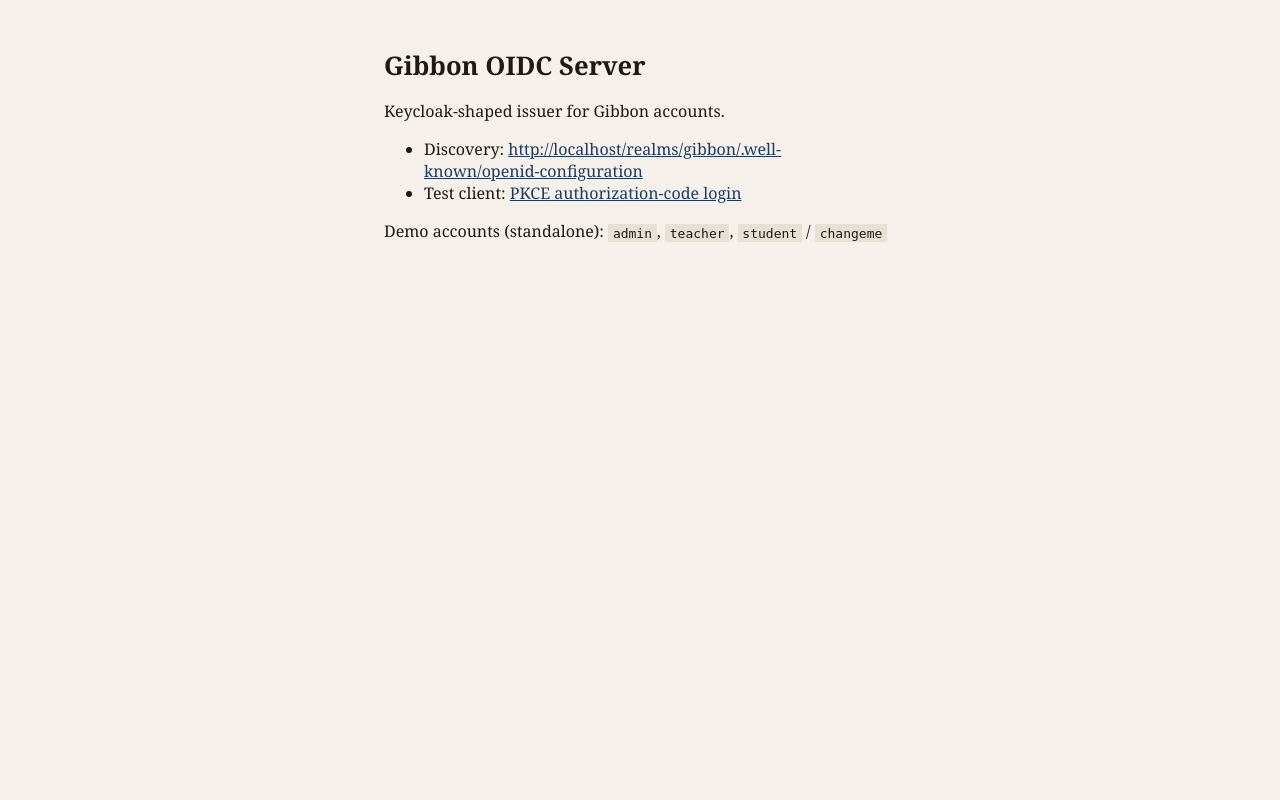
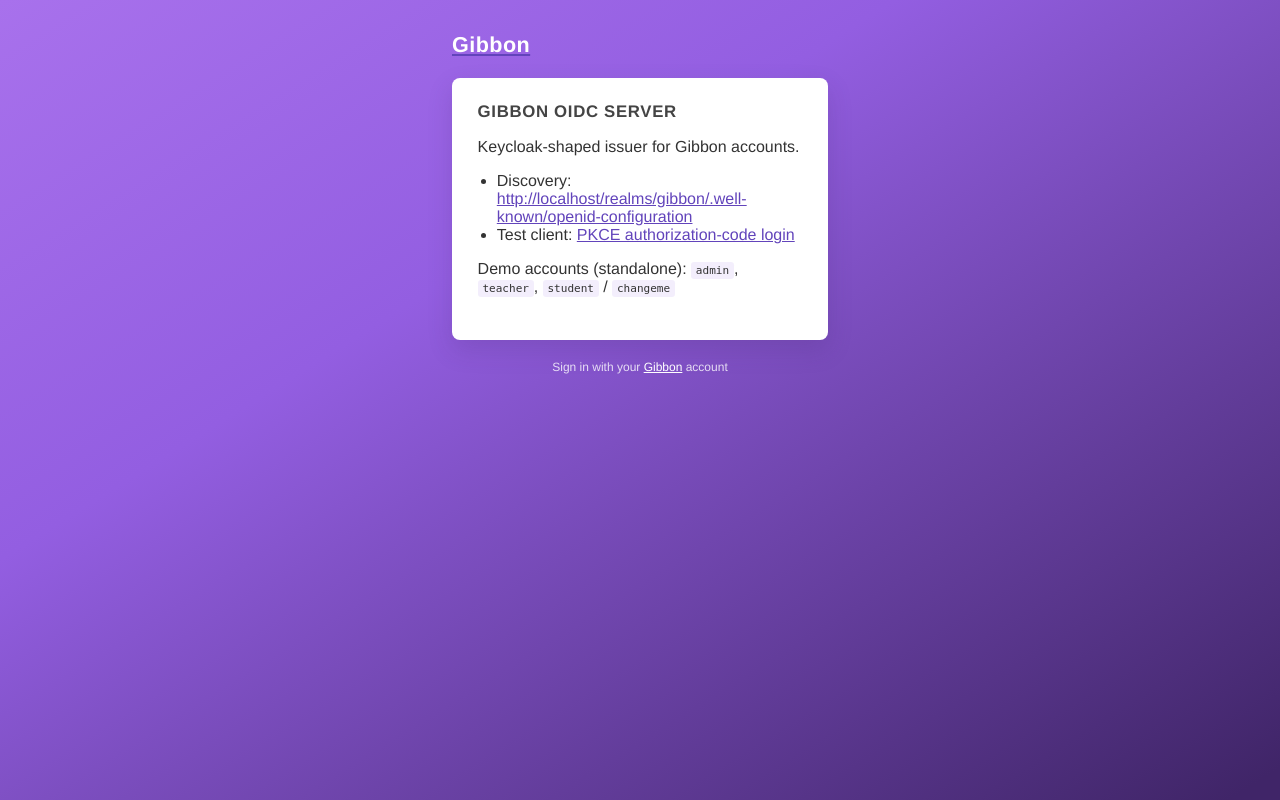
Before and after one commit to fvlasie/gibbon-oidc-keycloak, a PHP site: page /issuer/index.php in a window 1280 px wide. Run offline with PHP 8.4, Linux system fonts and the light colour scheme; some libraries are stand-ins or nearby versions.

Commit message:
Accept Gibbon password hashes and style the OIDC login like Gibbon.
School logins use SHA-256 with salt, not password_hash, and the authorize page now uses the default Gibbon look.

Co-authored-by: Cursor <cursoragent@cursor.com>

```diff
--- a/module/issuer/src/Issuer.php
+++ b/module/issuer/src/Issuer.php
@@ -219,7 +219,7 @@ class Issuer
         $session = $this->currentSession();
         if ($method === 'POST' && isset($_POST['username'], $_POST['password'])) {
             $user = $this->store->findUserByUsername((string) $_POST['username']);
-            if (!$user || ($user['status'] ?? '') !== 'Full' || !password_verify((string) $_POST['password'], $user['passwordStrong'])) {
+            if (!$user || ($user['status'] ?? '') !== 'Full' || !$this->passwordOk($user, (string) $_POST['password'])) {
                 $this->loginForm($params, 'That username or password is not valid, or the account is not Full.');
                 return;
             }
@@ -511,17 +511,30 @@ HTML);
         $q = htmlspecialchars(http_build_query(array_intersect_key($params, array_flip([
             'client_id', 'redirect_uri', 'state', 'scope', 'nonce', 'code_challenge', 'code_challenge_method', 'response_type',
         ]))), ENT_QUOTES);
-        $err = $error !== '' ? '<p class="err">'.htmlspecialchars($error, ENT_QUOTES).'</p>' : '';
+        $err = $error !== '' ? '<div class="alert error">'.htmlspecialchars($error, ENT_QUOTES).'</div>' : '';
+        $continue = $this->continueLabel((string) ($params['redirect_uri'] ?? ''));
         $this->html(<<<HTML
-<h1>Sign in with Gibbon</h1>
-<p>Use your school username and password.</p>
+<h1>Login</h1>
+<p class="lede">Use your Gibbon username and password{$continue}.</p>
 {$err}
 <form method="post" action="?{$q}">
-  <label>Username <input name="username" autocomplete="username" required></label>
-  <label>Password <input name="password" type="password" autocomplete="current-password" required></label>
-  <button type="submit">Sign in</button>
+  <label for="username">Username</label>
+  <input id="username" name="username" autocomplete="username" required autofocus>
+  <label for="password">Password</label>
+  <input id="password" name="password" type="password" autocomplete="current-password" required>
+  <button type="submit">Login</button>
 </form>
 HTML);
+    }
+
+    private function continueLabel(string $redirectUri): string
+    {
+        $host = parse_url($redirectUri, PHP_URL_HOST);
+        if (!is_string($host) || $host === '') {
+            return '';
+        }
+
+        return ' to continue to '.htmlspecialchars($host, ENT_QUOTES);
     }
 
     private function currentSession(): ?array
@@ -560,6 +573,23 @@ HTML);
         }
 
         return preg_split('/\s+/', $raw) ?: [];
+    }
+
+    private function passwordOk(array $user, string $password): bool
+    {
+        $hash = (string) ($user['passwordStrong'] ?? '');
+        if ($hash === '' || $password === '') {
+            return false;
+        }
+        if (password_verify($password, $hash)) {
+            return true;
+        }
+        $salt = (string) ($user['passwordStrongSalt'] ?? '');
+        if ($salt === '') {
+            return false;
+        }
+
+        return hash_equals($hash, hash('sha256', $salt.$password));
     }
 
     private function pkceOk(string $challenge, string $method, string $verifier): bool
@@ -624,24 +654,60 @@ HTML);
 
     private function html(string $body): void
     {
+        $brand = $this->branding();
+        $title = htmlspecialchars($brand['name'].' login', ENT_QUOTES);
+        $name = htmlspecialchars($brand['name'], ENT_QUOTES);
+        $home = htmlspecialchars($brand['home'], ENT_QUOTES);
+        $logo = $brand['logo'] !== ''
+            ? '<img class="logo" src="'.htmlspecialchars($brand['logo'], ENT_QUOTES).'" alt="'.htmlspecialchars($brand['name'], ENT_QUOTES).'">'
+            : '<div class="logo-text">'.$name.'</div>';
         header('Content-Type: text/html; charset=utf-8');
-        echo '<!doctype html><html lang="en"><head><meta charset="utf-8"><meta name="viewport" content="width=device-width, initial-scale=1"><title>Gibbon sign-in</title><style>
-          :root { font-family: Georgia, serif; color: #1c1917; background: #f5f1ea; }
-          body { max-width: 32rem; margin: 3rem auto; padding: 0 1.25rem; }
-          h1 { font-weight: 600; font-size: 1.6rem; }
-          label { display: block; margin: 0.75rem 0; }
-          input { width: 100%; padding: 0.5rem; font: inherit; }
-          button { margin-top: 0.75rem; padding: 0.5rem 1rem; font: inherit; background: #1e3a5f; color: #fff; border: 0; cursor: pointer; }
-          .err { color: #9f1239; }
-          a { color: #1e3a5f; }
-          code { background: #e7e0d4; padding: 0.1rem 0.3rem; }
-        </style></head><body>'.$body.'</body></html>';
+        echo '<!doctype html><html lang="en"><head><meta charset="utf-8"><meta name="viewport" content="width=device-width, initial-scale=1"><title>'.$title.'</title><style>
+          * { box-sizing: border-box; }
+          body { margin: 0; min-height: 100vh; font-family: "Nunito", "Helvetica Neue", Helvetica, Arial, sans-serif; color: #333; background: linear-gradient(to left top, #402568 2%, #935ee1 65%, #a871ec) no-repeat fixed; }
+          .wrap { max-width: 26rem; margin: 0 auto; padding: 2rem 1.25rem 3rem; }
+          .brand { display: block; margin: 0 0 1.25rem; }
+          .logo { display: block; max-width: 16rem; max-height: 6.25rem; height: auto; }
+          .logo-text { color: #fff; font-size: 1.35rem; font-weight: 700; letter-spacing: .02em; }
+          .card { background: #fff; border-radius: .5rem; box-shadow: 0 10px 25px rgba(64,37,104,.18); padding: 1.5rem 1.6rem 1.75rem; }
+          h1 { margin: 0 0 .5rem; font-size: 1.05rem; font-weight: 700; letter-spacing: .04em; text-transform: uppercase; color: #444; }
+          .lede { margin: 0 0 1.1rem; font-size: .95rem; color: #555; line-height: 1.45; }
+          label { display: block; margin: .85rem 0 .35rem; font-size: .8rem; font-weight: 700; text-transform: uppercase; color: #555; }
+          input { width: 100%; padding: .55rem .65rem; font: inherit; font-size: 1rem; color: #333; border: 1px solid #ccc; border-radius: .25rem; background: #fff; }
+          input:focus { outline: 2px solid #935ee1; outline-offset: 1px; border-color: #7938c9; }
+          button { display: block; width: 100%; margin-top: 1.15rem; padding: .65rem 1rem; font: inherit; font-size: .95rem; font-weight: 700; text-transform: uppercase; letter-spacing: .03em; color: #fff; background: #6244bb; border: 0; border-radius: .25rem; cursor: pointer; }
+          button:hover { background: #5138a3; }
+          .alert { margin: 0 0 1rem; padding: .7rem .85rem; border-radius: .25rem; font-size: .9rem; }
+          .alert.error { background: #fde8e8; border: 1px solid #e53e3e; color: #9b2c2c; }
+          a { color: #6244bb; }
+          code { font-size: .85em; background: #f3eefc; padding: .1rem .3rem; border-radius: .2rem; }
+          ul { margin: 0 0 1rem; padding-left: 1.2rem; }
+          .foot { margin: 1.25rem 0 0; text-align: center; font-size: .75rem; color: rgba(255,255,255,.8); }
+          .foot a { color: #fff; }
+        </style></head><body><div class="wrap"><a class="brand" href="'.$home.'">'.$logo.'</a><main class="card">'.$body.'</main><p class="foot">Sign in with your <a href="'.$home.'">'.$name.'</a> account</p></div></body></html>';
     }
 
     private function htmlError(string $message): void
     {
         http_response_code(400);
-        $this->html('<h1>Cannot continue</h1><p>'.htmlspecialchars($message, ENT_QUOTES).'</p>');
+        $this->html('<h1>Cannot continue</h1><div class="alert error">'.htmlspecialchars($message, ENT_QUOTES).'</div>');
+    }
+
+    private function branding(): array
+    {
+        $name = $this->store->getSetting('organisationName') ?? 'Gibbon';
+        $absolute = rtrim((string) ($this->store->getSetting('absoluteURL') ?? ''), '/');
+        $logo = ltrim((string) ($this->store->getSetting('organisationLogo') ?? ''), '/');
+        $logoUrl = '';
+        if ($absolute !== '' && $logo !== '') {
+            $logoUrl = $absolute.'/'.$logo;
+        }
+
+        return [
+            'name' => $name,
+            'home' => $absolute !== '' ? $absolute : $this->issuerUrl(),
+            'logo' => $logoUrl,
+        ];
     }
 
     private function redirectError(string $redirectUri, string $error, string $state, string $desc = ''): void
--- a/module/issuer/src/Store.php
+++ b/module/issuer/src/Store.php
@@ -180,10 +180,25 @@ class Store
         }
     }
 
+    public function getSetting(string $name): ?string
+    {
+        try {
+            $stmt = $this->pdo->prepare('SELECT value FROM gibbonSetting WHERE name = ? LIMIT 1');
+            $stmt->execute([$name]);
+            $row = $stmt->fetch();
+        } catch (PDOException $e) {
+            return null;
+        }
+
+        $value = $row['value'] ?? null;
+
+        return $value !== null && $value !== '' ? (string) $value : null;
+    }
+
     public function findUserByUsername(string $username): ?array
     {
-        $stmt = $this->pdo->prepare('SELECT * FROM gibbonPerson WHERE username = ?');
-        $stmt->execute([$username]);
+        $stmt = $this->pdo->prepare('SELECT * FROM gibbonPerson WHERE username = ? OR email = ?');
+        $stmt->execute([$username, $username]);
         $row = $stmt->fetch();
 
         return $row ?: null;
```
